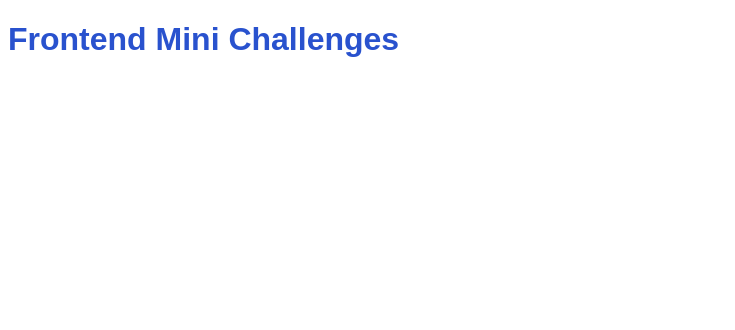
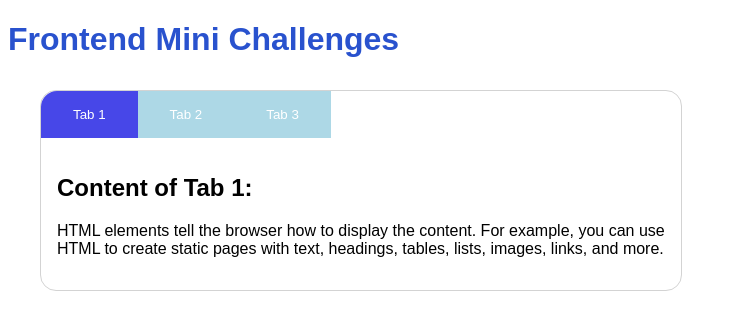
Before and after one commit to Sivananda-Balaji/frontend-react-challenges, a React (Vite) app: page /challenges/Tab in a window 1280 px wide. Shown: the top 330 px of the page, without its empty margins (0-735 px from the left). Built offline with nearby package versions, Linux system fonts and the light colour scheme.

Commit message:
add tab challenge to the project

```diff
--- a/src/App.jsx
+++ b/src/App.jsx
@@ -22,6 +22,7 @@ import ExpenseTracker from "./challenges/ExpenseTracker/ExpenseTracker";
 import BMICalculator from "./challenges/BMICalculator/BMICalculator";
 import StepperContainer from "./challenges/Stepper/StepperContainer";
 import InlineOption from "./challenges/InlineOption/InlineOption";
+import TabContainer from "./challenges/Tab/TabContainer";
 
 function App() {
   return (
@@ -73,6 +74,7 @@ function App() {
           <Route path="challenges/BMICalculator" element={<BMICalculator />} />
           <Route path="challenges/Stepper" element={<StepperContainer />} />
           <Route path="challenges/Inline" element={<InlineOption />} />
+          <Route path="challenges/Tab" element={<TabContainer />} />
         </Routes>
       </main>
     </div>
--- /dev/null
+++ b/src/challenges/Tab/TabContainer.jsx
@@ -0,0 +1,35 @@
+import { useState } from "react";
+import style from "./TabContainer.module.css";
+import { TabData } from "./TabData";
+
+const TabContainer = () => {
+  const [selectedTab, setSelectedTab] = useState(TabData[0]);
+
+  const handleSelect = (tab) => {
+    setSelectedTab(tab);
+  };
+
+  return (
+    <div className={style.container}>
+      {TabData.map((tab) => {
+        return (
+          <button
+            onClick={() => handleSelect(tab)}
+            key={tab.id}
+            className={`${style.tabButtons} ${
+              tab.id === selectedTab.id ? style.active : ""
+            }`}
+          >
+            {tab.name}
+          </button>
+        );
+      })}
+      <div className={style.selectedTab}>
+        <h2>{selectedTab.title}</h2>
+        <p>{selectedTab.description}</p>
+      </div>
+    </div>
+  );
+};
+
+export default TabContainer;
--- /dev/null
+++ b/src/challenges/Tab/TabContainer.module.css
@@ -0,0 +1,29 @@
+.container {
+  font-family: sans-serif;
+  font-size: 1rem;
+  max-width: 40rem;
+  width: 100%;
+  margin: 2rem;
+  border: 1px solid lightgray;
+  border-radius: 1rem;
+}
+
+.tabButtons {
+  padding: 1rem 2rem;
+  border: none;
+  background-color: #add8e6;
+  color: #fff;
+  cursor: pointer;
+}
+
+.tabButtons:first-child {
+  border-top-left-radius: 1rem;
+}
+
+.active {
+  background-color: #4747e8;
+  color: #fff;
+}
+.selectedTab {
+  padding: 1rem;
+}
--- /dev/null
+++ b/src/challenges/Tab/TabData.js
@@ -0,0 +1,26 @@
+export const TabData = [
+  {
+    id: crypto.randomUUID(),
+    name: "Tab 1",
+    title: "Content of Tab 1:",
+    description:
+      "HTML elements tell the browser how to display the content. For example, you can use HTML to create static pages with text, headings, tables, lists, images, links, and more.",
+    isActive: false,
+  },
+  {
+    id: crypto.randomUUID(),
+    name: "Tab 2",
+    title: "Content of Tab 2:",
+    description:
+      "Cascading Style Sheets is a style sheet language used for specifying the presentation and styling of a document written in a markup language such as HTML or XML.",
+    isActive: false,
+  },
+  {
+    id: crypto.randomUUID(),
+    name: "Tab 3",
+    title: "Content of Tab 3:",
+    description:
+      "JavaScript, often abbreviated as JS, is a programming language and core technology of the Web, alongside HTML and CSS. 99% of websites use JavaScript on the client side for webpage behavior. Web browsers have a dedicated JavaScript engine that executes the client code.",
+    isActive: false,
+  },
+];
--- a/src/pages/Home.jsx
+++ b/src/pages/Home.jsx
@@ -71,6 +71,9 @@ const Home = () => {
         <li>
           <Link to="challenges/Inline">Inline Option</Link>
         </li>
+        <li>
+          <Link to="challenges/Tab">Tab</Link>
+        </li>
       </ul>
     </div>
   );
```
